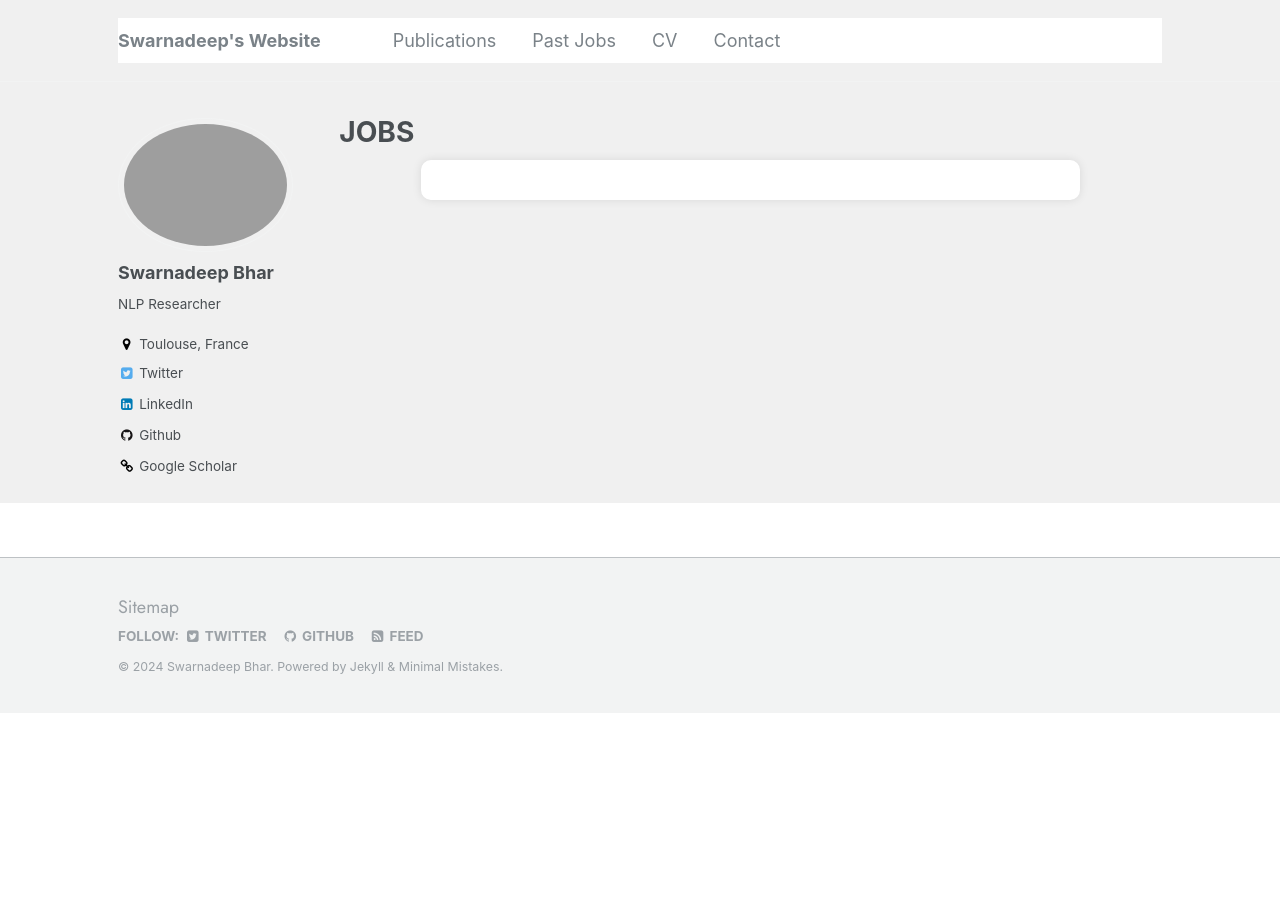
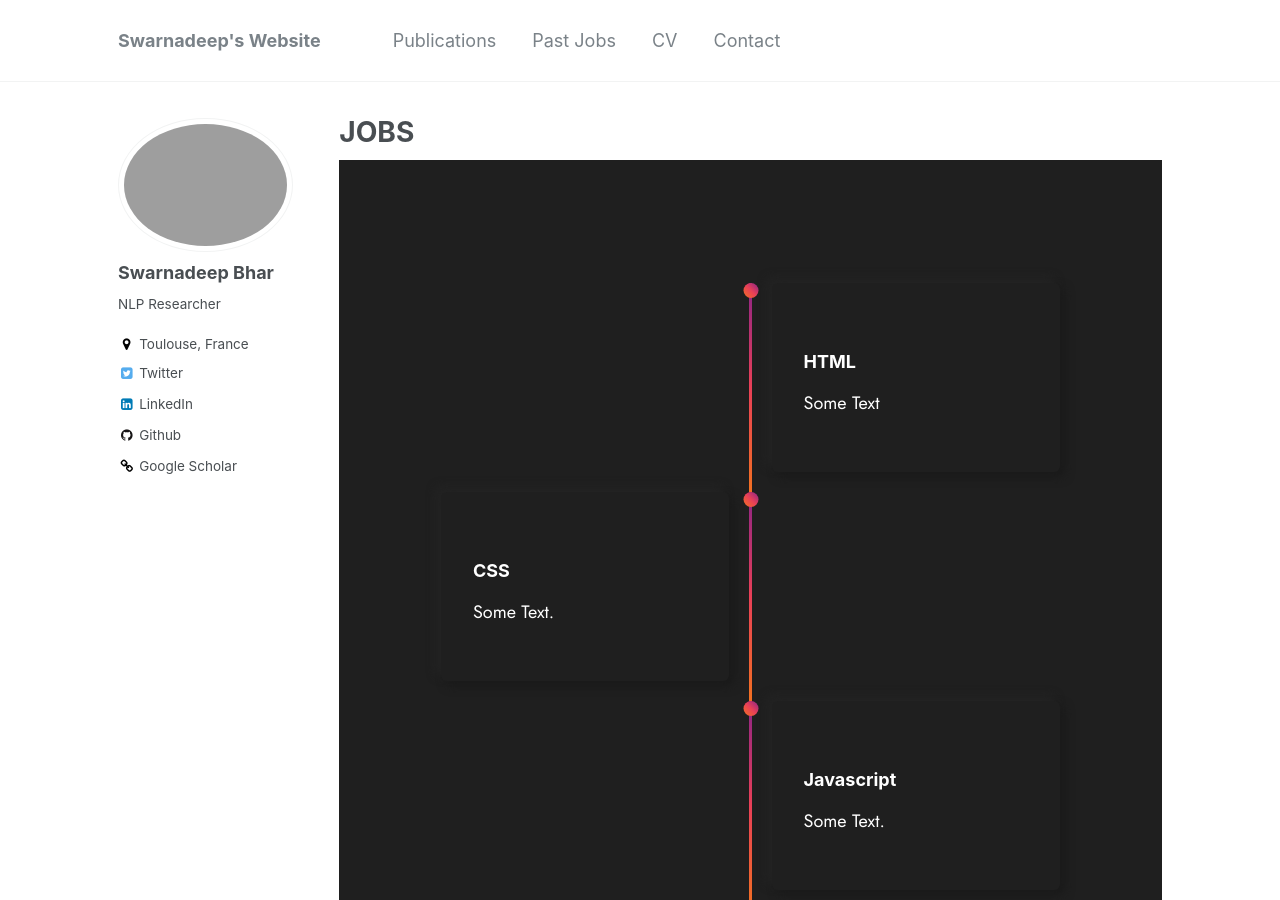
Before and after one commit to swarnadeep8597/swarnadeep8597.github.io, a Jekyll site: the page built from _pages/jobs.md, in a window 1280 px wide and 900 px high. Built offline with Jekyll 4.4.1, drawn with Linux system fonts in a browser that asks for light colours; part of the change alters nothing that is shown.

```diff
--- a/_pages/jobs.md
+++ b/_pages/jobs.md
@@ -12,90 +12,125 @@ redirect_from:
 
 <style>
 @import url('https://fonts.googleapis.com/css2?family=Jost:wght@200;300;400&display=swap');
-
-body {
-    font-family: 'Jost', sans-serif;
-    background-color: #f0f0f0;
+.design-section {
+  display: flex;
+  flex-direction: column;
+  align-items: center;
+  justify-content: center;
+  background-color: #1f1f1f;
+  min-height: 100vh;
+  padding: 100px 0;
+  font-family: Jost;
 }
 
-.design-section {
-    width: 80%;
-    max-width: 1200px;
-    margin: auto;
-    padding: 20px;
-    background-color: #fff;
-    box-shadow: 0 0 10px rgba(0, 0, 0, 0.1);
-    border-radius: 10px;
+.design {
+  display: flex;
+  align-items: center;
+  justify-content: center;
 }
 
 .timeline {
-    display: flex;
-    flex-direction: column;
-    position: relative;
+  width: 80%;
+  height: auto;
+  max-width: 800px;
+  margin: 0 auto;
+  display: flex;
+  flex-direction: column;
 }
 
-.timeline-empty {
-    height: 50px;
-}
-
-.timeline-middle {
-    position: relative;
-    width: 20px;
-    flex-shrink: 0;
-}
-
-.timeline-circle {
-    width: 20px;
-    height: 20px;
-    background-color: #3498db;
-    border-radius: 50%;
-    position: absolute;
-    left: -10px;
-    top: 0;
+.timeline-content {
+  padding: 20px;
+  background: #1f1f1f;
+  -webkit-box-shadow: 5px 5px 10px #1a1a1a, -5px -5px 10px #242424;
+          box-shadow: 5px 5px 10px #1a1a1a, -5px -5px 10px #242424;
+  border-radius: 5px;
+  color: white;
+  padding: 1.75rem;
+  transition: 0.4s ease;
+  overflow-wrap: break-word !important;
+  margin: 1rem;
+  margin-bottom: 20px;
+  border-radius: 6px;
 }
 
 .timeline-component {
-    padding: 20px;
-    border-left: 2px solid #3498db;
-    margin-bottom: 20px;
-    position: relative;
+  margin: 0px 20px 20px 20px;
 }
 
-.timeline-component::before {
-    content: "";
+@media screen and (min-width: 768px) {
+  .timeline {
+    display: grid;
+    grid-template-columns: 1fr 3px 1fr;
+  }
+  .timeline-middle {
+    position: relative;
+    background-image: linear-gradient(45deg, #F27121, #E94057, #8A2387);
+    width: 3px;
+    height: 100%;
+  }
+  .main-middle {
+    opacity: 0;
+  }
+  .timeline-circle {
     position: absolute;
-    left: -10px;
-    top: 20px;
-    width: 20px;
-    height: 20px;
-    background-color: #3498db;
+    top: 0;
+    left: 50%;
+    width: 15px;
+    height: 15px;
     border-radius: 50%;
-}
-
-.timeline-content h3 {
-    margin: 0;
-    font-size: 1.5em;
-    color: #333;
-}
-
-.timeline-content p {
-    margin: 0;
-    font-size: 1em;
-    color: #666;
+    background-image: linear-gradient(45deg, #F27121, #E94057, #8A2387);
+    -webkit-transform: translateX(-50%);
+            transform: translateX(-50%);
+  }
 }
 </style>
 
+
+<style>@import url('https://fonts.googleapis.com/css2?family=Jost:wght@200;300;400&display=swap');</style>
+<!--This is the main container that contains the whole timeline.-->
 <section class="design-section">
-    <div class="timeline">
-        {% for item in site.data.timeline %}
-        <div class="timeline-empty"></div>
-        <div class="timeline-middle">
-            <div class="timeline-circle"></div>
-        </div>
-        <div class="timeline-component timeline-content">
-            <h3>{{ item.title }}</h3>
-            <p>{{ item.description }}</p>
-        </div>
-        {% endfor %}
+<div class="timeline">
+
+          <!--Well, The reason for this div is to fill space.
+This space is technically used for keeping dates,
+but I didn't find the need for dates. However, I'll provide
+you the styling for dates, so that you can use it if you
+wanted to.-->
+                  <div class="timeline-empty">
+                  </div>
+
+<!--This is the class where the timeline graphics are
+housed in. Note that we have timeline-circle
+here for that pointer in timeline.-->
+
+               <div class="timeline-middle">
+                   <div class="timeline-circle"></div>
+               </div>
+               <div class="timeline-component timeline-content">
+                <h3>HTML</h3>
+                <p>Some Text</p>
+           </div>
+                <div class="timeline-component timeline-content">
+                         <h3>CSS</h3>
+                         <p>Some Text.</p>
+                </div>
+                <div class="timeline-middle">
+                    <div class="timeline-circle"></div>
+                </div>
+                <div class="timeline-empty">
+                </div>
+
+                <div class="timeline-empty">
+                </div>
+
+               <div class="timeline-middle">
+                   <div class="timeline-circle"></div>
+               </div>
+               <div class=" timeline-component timeline-content">
+                <h3>Javascript</h3>
+                <p>Some Text.</p>
+           </div>
+
+       </div>
     </div>
 </section>
```
